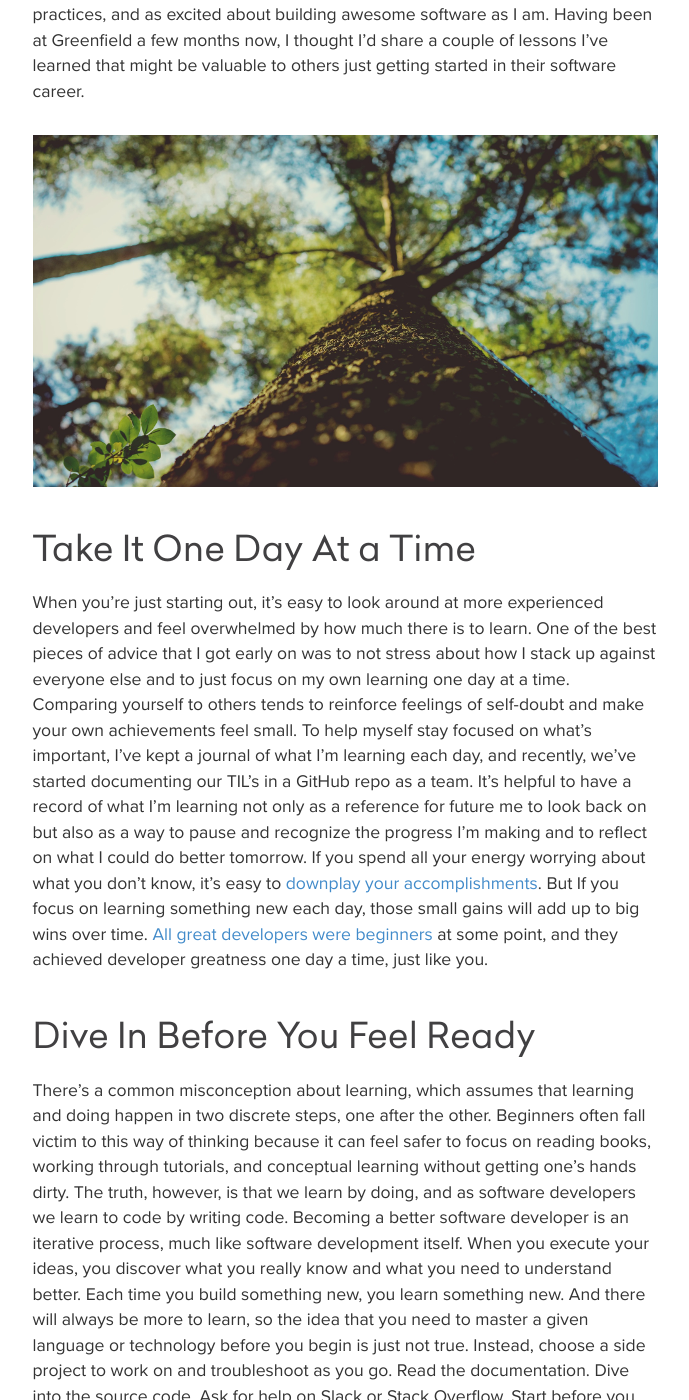
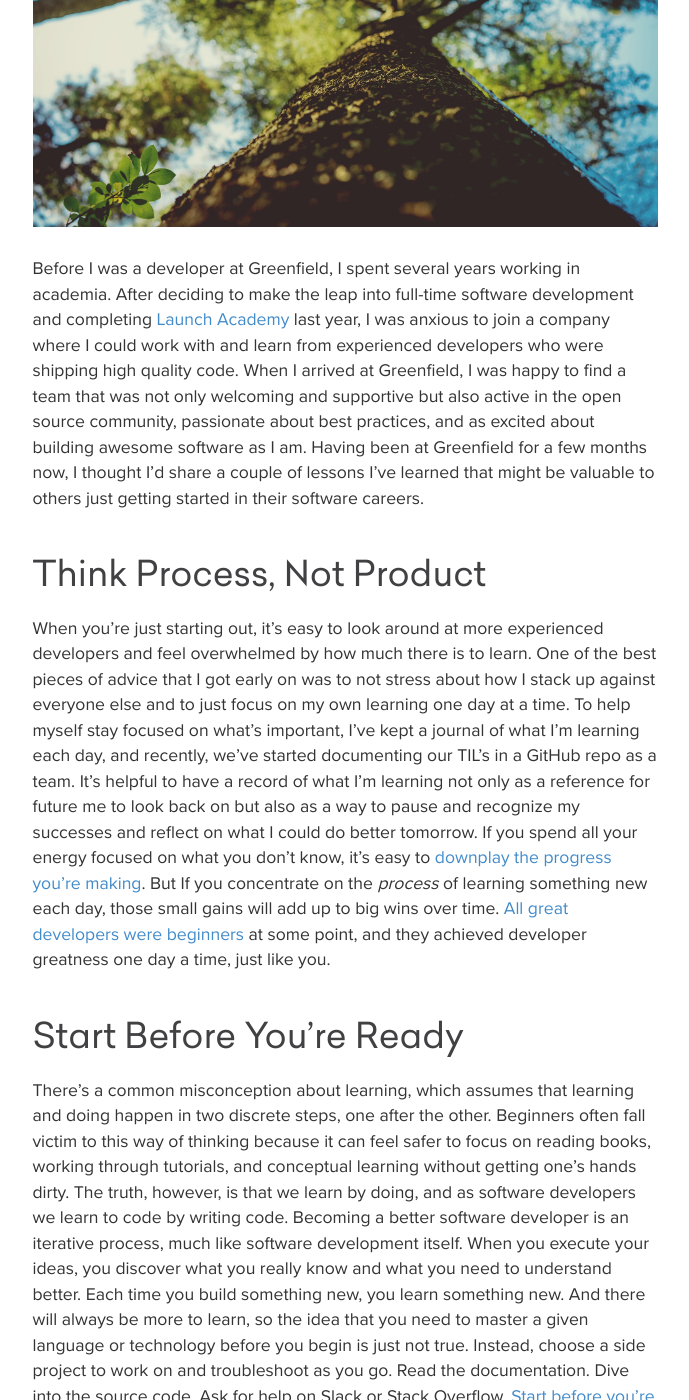
Before and after one commit to greenfieldhq/greenfieldhq.github.io, a Jekyll site: the page built from _posts/2016-04-11-growing-developers-at-greenfield.md, in a window 1280 px wide and 1400 px high, scrolled down 771 px. Shown: the whole window, without its empty margins (295-984 px from the left). Built offline with Jekyll 4.4.1, drawn with Linux system fonts in a browser that asks for light colours; nearby versions of some CDN libraries; some of the changed text lies outside the part shown.

Commit message:
Make edits

```diff
--- a/_posts/2016-04-11-growing-developers-at-greenfield.md
+++ b/_posts/2016-04-11-growing-developers-at-greenfield.md
@@ -1,24 +1,24 @@
 ---
 layout: post
 title: "Growing Developers at Greenfield"
-description: "Lessons for developers getting started in their software careers"
+description: "Advice for junior developers getting started in their careers"
 category:
 tags: [lessons, advice, career]
 author: tom_chen
 ---
 {% include JB/setup %}
 
-After making the leap into software development and completing [Launch Academy](https://www.launchacademy.com/) last year, I was anxious to join a company where I could work with and learn from experienced developers who were shipping high quality code. When I arrived at Greenfield, I was happy to find a team that was not only welcoming and supportive but also active in the open source community, passionate about best practices, and as excited about building awesome software as I am. Having been at Greenfield a few months now, I thought I’d share a couple of lessons I’ve learned that might be valuable to others just getting started in their software career.
-
 ![tree]({{ BASE_PATH }}/assets/images/growing-developers-at-greenfield/tree.jpeg)
 
-### Take It One Day At a Time
-When you’re just starting out, it’s easy to look around at more experienced developers and feel overwhelmed by how much there is to learn. One of the best pieces of advice that I got early on was to not stress about how I stack up against everyone else and to just focus on my own learning one day at a time. Comparing yourself to others tends to reinforce feelings of self-doubt and make your own achievements feel small. To help myself stay focused on what’s important, I’ve kept a journal of what I’m learning each day, and recently, we’ve started documenting our TIL’s in a GitHub repo as a team. It’s helpful to have a record of what I’m learning not only as a reference for future me to look back on but also as a way to pause and recognize the progress I’m making and to reflect on what I could do better tomorrow. If you spend all your energy worrying about what you don’t know, it’s easy to [downplay your accomplishments](http://larahogan.me/donuts/). But If you focus on learning something new each day, those small gains will add up to big wins over time. [All great developers were beginners](https://changelog.com/189/) at some point, and they achieved developer greatness one day a time, just like you.
+Before I was a developer at Greenfield, I spent several years working in academia. After deciding to make the leap into full-time software development and completing [Launch Academy](https://www.launchacademy.com/) last year, I was anxious to join a company where I could work with and learn from experienced developers who were shipping high quality code. When I arrived at Greenfield, I was happy to find a team that was not only welcoming and supportive but also active in the open source community, passionate about best practices, and as excited about building awesome software as I am. Having been at Greenfield for a few months now, I thought I’d share a couple of lessons I’ve learned that might be valuable to others just getting started in their software careers.
 
-### Dive In Before You Feel Ready
-There’s a common misconception about learning, which assumes that learning and doing happen in two discrete steps, one after the other. Beginners often fall victim to this way of thinking because it can feel safer to focus on reading books, working through tutorials, and conceptual learning without getting one’s hands dirty. The truth, however, is that we learn by doing, and as software developers we learn to code by writing code. Becoming a better software developer is an iterative process, much like software development itself. When you execute your ideas, you discover what you really know and what you need to understand better. Each time you build something new, you learn something new. And there will always be more to learn, so the idea that you need to master a given language or technology before you begin is just not true. Instead, choose a side project to work on and troubleshoot as you go. Read the documentation. Dive into the source code. Ask for help on Slack or Stack Overflow. Start before you feel ready because if you wait until you feel ready, you may be waiting a long time.
+### Think Process, Not Product
+When you’re just starting out, it’s easy to look around at more experienced developers and feel overwhelmed by how much there is to learn. One of the best pieces of advice that I got early on was to not stress about how I stack up against everyone else and to just focus on my own learning one day at a time. To help myself stay focused on what’s important, I’ve kept a journal of what I’m learning each day, and recently, we’ve started documenting our TIL’s in a GitHub repo as a team. It’s helpful to have a record of what I’m learning not only as a reference for future me to look back on but also as a way to pause and recognize my successes and reflect on what I could do better tomorrow. If you spend all your energy focused on what you don’t know, it’s easy to [downplay the progress you're making](http://larahogan.me/donuts/). But If you concentrate on the *process* of learning something new each day, those small gains will add up to big wins over time. [All great developers were beginners](https://changelog.com/189/) at some point, and they achieved developer greatness one day a time, just like you.
 
-### Share What You Know (And What You Don’t)
-It’s often said that the best way to learn is to teach what you know, and I’ve found this to be very true in software development. Even if you’re new to development, there’s definitely someone out there right now who is struggling to work through something you’ve just figured out. Sharing that knowledge on Stack Overflow, on Twitter, in a blog post not only helps others but also reinforces your own understanding. I often find that trying to communicate what I’ve learned to someone else helps cement what I know, and it more often than not reveals gaps in my understanding that I can then go and fill in. That last part is key. You don’t need to wait until you’ve written perfect code before you show it to others. Showing your work in progress, asking questions, and getting feedback are all key to learning. Contributing to [open source software](https://blog.newrelic.com/2014/05/05/open-source_gettingstarted/) is an especially great way to show your work, help others, and learn while you do it. Great code does not get written in isolation. Participating in the community — giving, sharing, receiving — helps all of us get better.
+### Start Before You're Ready
+There’s a common misconception about learning, which assumes that learning and doing happen in two discrete steps, one after the other. Beginners often fall victim to this way of thinking because it can feel safer to focus on reading books, working through tutorials, and conceptual learning without getting one’s hands dirty. The truth, however, is that we learn by doing, and as software developers we learn to code by writing code. Becoming a better software developer is an iterative process, much like software development itself. When you execute your ideas, you discover what you really know and what you need to understand better. Each time you build something new, you learn something new. And there will always be more to learn, so the idea that you need to master a given language or technology before you begin is just not true. Instead, choose a side project to work on and troubleshoot as you go. Read the documentation. Dive into the source code. Ask for help on Slack or Stack Overflow. [Start before you're ready](http://sethgodin.typepad.com/seths_blog/2016/03/show-your-work.html?utm_source=feedburner&utm_medium=feed&utm_campaign=Feed%3A+typepad%2Fsethsmainblog+%28Seth%27s+Blog%29) because if you wait until you feel ready, you may be waiting a long time.
 
-I hope these reflections are helpful to others who may be just getting their careers off the ground. Software development is an exciting field to be in right now, and I feel fortunate to work with teammates who answer all of my questions and teach me new things every day. Interested in joining the team? [Drop us a line!](http://greenfieldhq.com/join/)
+### Share What You Know (And What You Don't)
+It’s often said that the best way to learn is to teach what you know, and I’ve found this to be very true in software development. Even if you’re new to development, there’s definitely someone out there right now who is struggling to work through something you’ve just figured out. Sharing that knowledge on Stack Overflow, on Twitter, in a blog post not only helps others but also reinforces your own understanding. I often find that trying to communicate what I’ve learned to someone else helps cement what I know, and it more often than not reveals gaps in my understanding that I can then go and fill in. That last part is key. You don’t need to wait until you’ve written perfect code before you show it to others. Showing your work in progress, asking questions, and getting feedback are all key to learning. Contributing to [open source software](https://blog.newrelic.com/2014/05/05/open-source_gettingstarted/) is an especially great way to show your work, help others, and learn while you do it. The best code is not written alone. Participating in the community — giving, sharing, receiving — helps all of us get better.
+
+I hope these reflections are helpful to others who may be just getting their software careers off the ground. Software development is an exciting field to be in right now, and I feel fortunate to work with teammates who answer all of my questions and teach me new things every day. Want to work with us? [Drop us a line!](http://greenfieldhq.com/join/)
```
